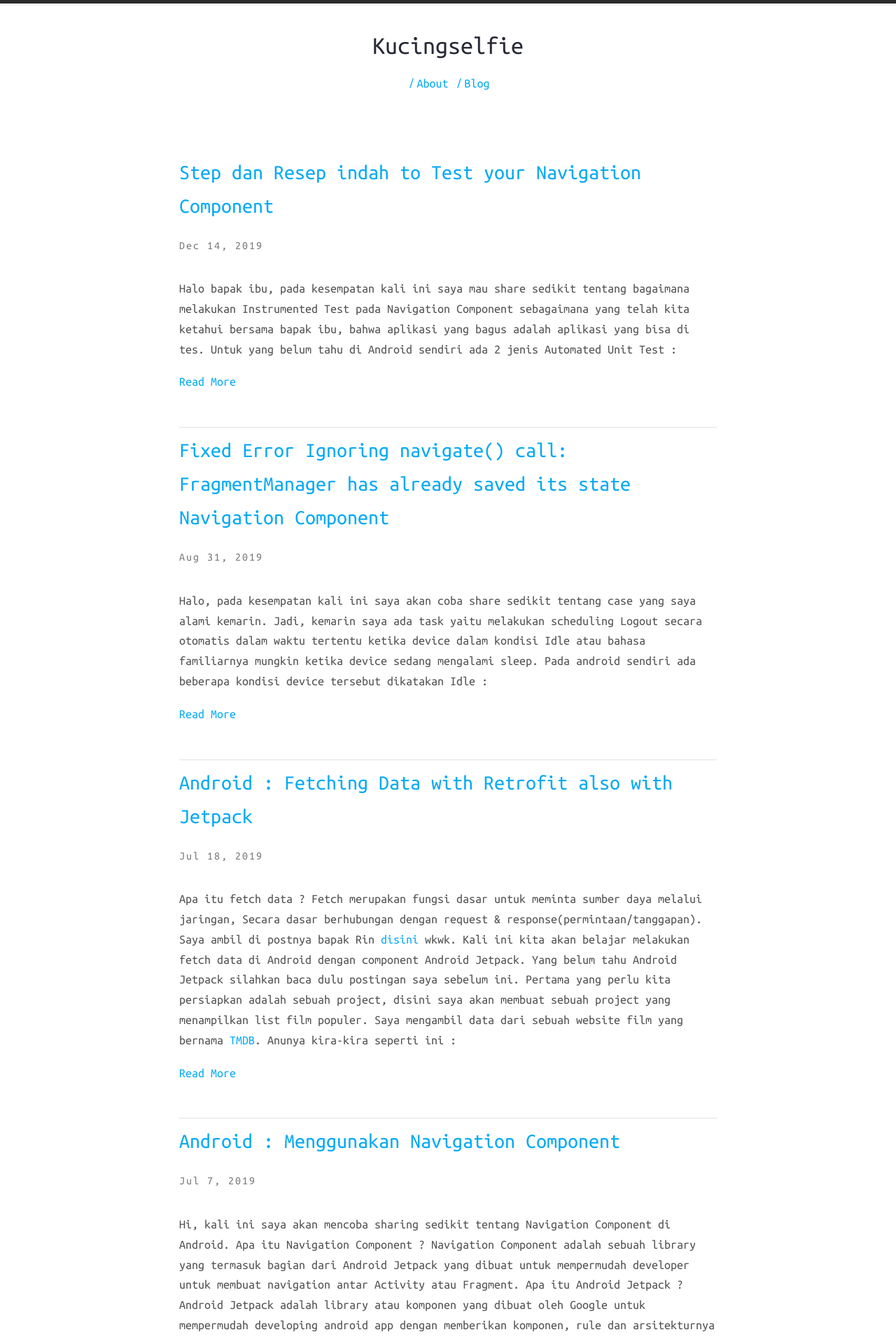
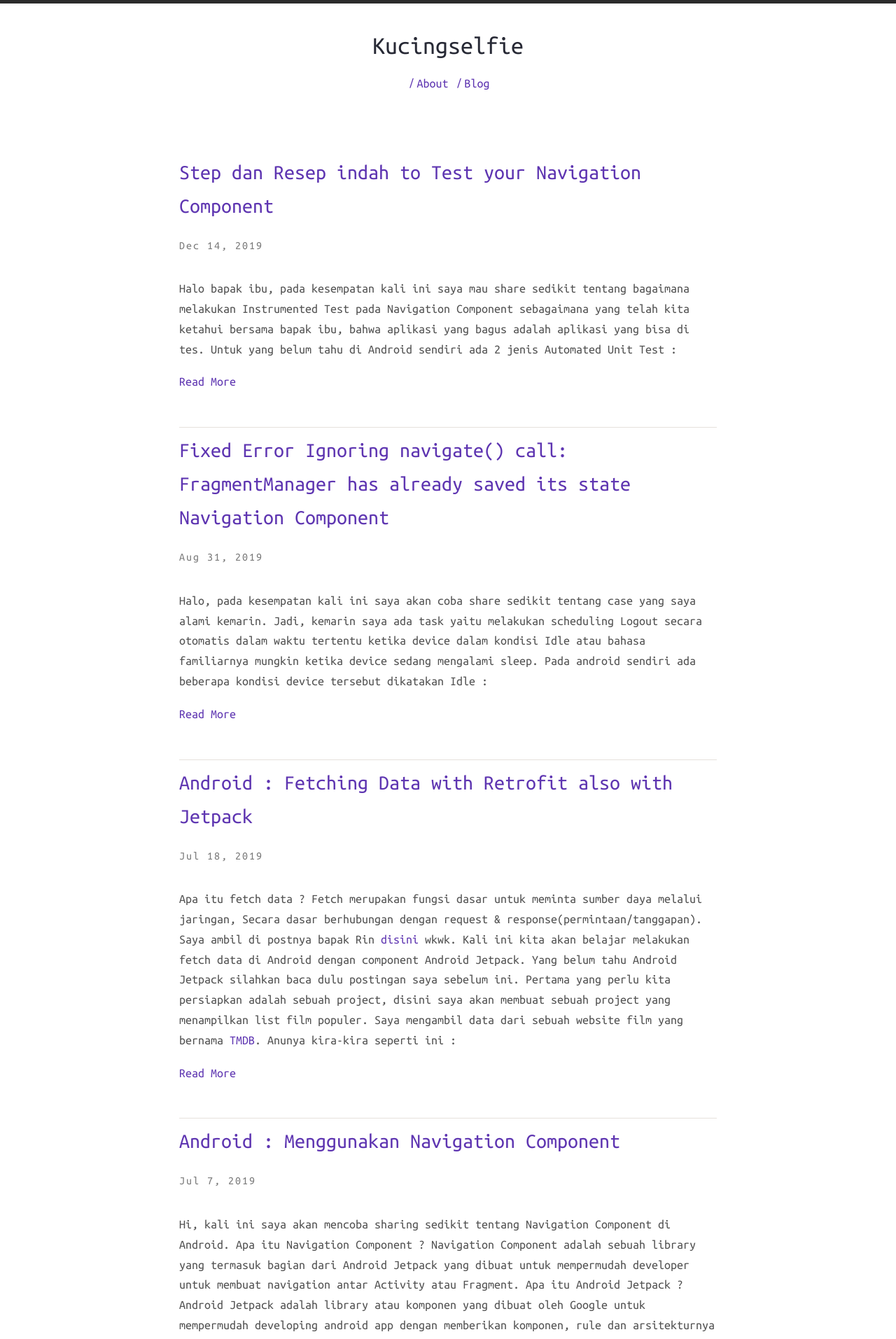
Before and after one commit to kucingselfie/kucingselfie.github.io, a Jekyll site: the page built from index.html, in a window 1280 px wide. Shown: the top 1913 px of the page at 70% size. Built offline with Jekyll 4.4.1, drawn with Linux system fonts in a browser that asks for light colours; nearby versions of some CDN libraries; comment, search, counter and statistics services are not loaded.

Commit message:
Update _variables.scss

```diff
--- a/assets/css/_sass/partials/_variables.scss
+++ b/assets/css/_sass/partials/_variables.scss
@@ -15,7 +15,7 @@ $base-04: #d4cfc9;
 $base-05: #e6e1dc;
 $base-06: #f4f1ed;
 $base-07: #f9f7f3; // Not for theme selection
-$base-08: #03a9f4;
+$base-08: #5e35b1;
 $base-09: #cc7833;
 $base-0A: #ffc66d;
 $base-0B: #a5c261;
```
